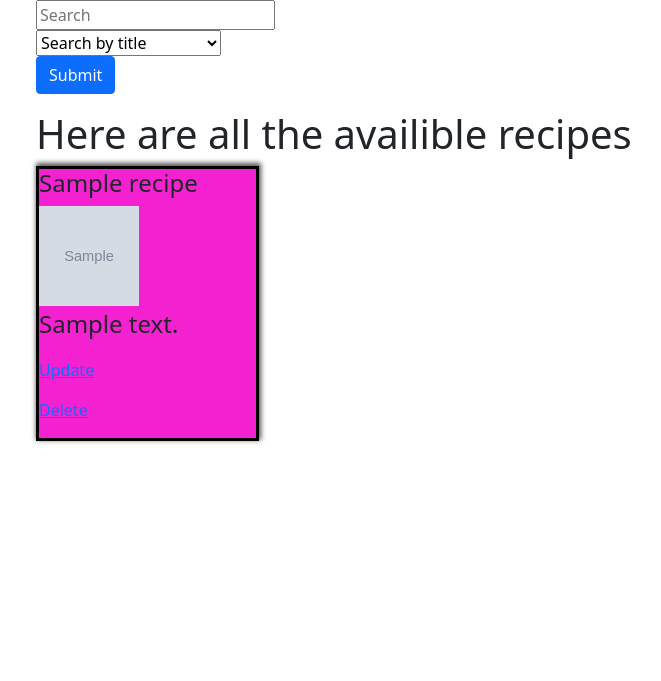
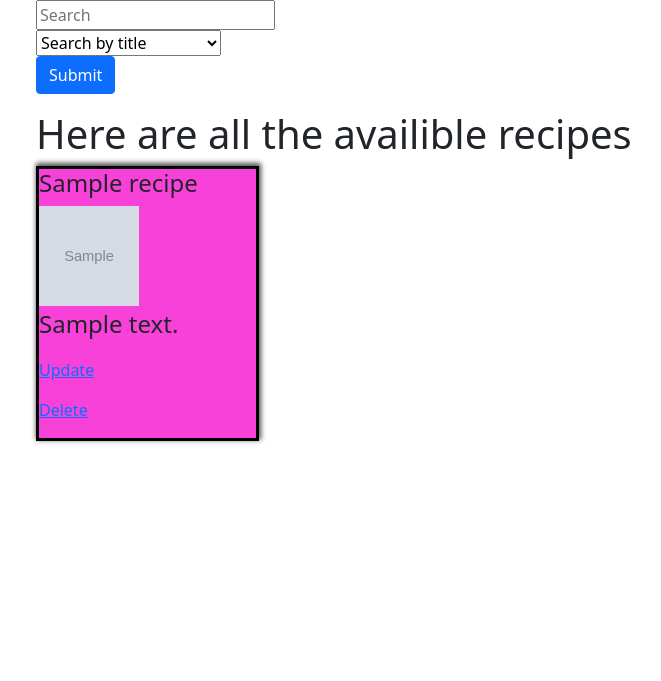
Before and after one commit to moisefr/Flask_Adulting_Food, a Flask app: page /recipe/search in a window 1280 px wide. Shown: the part 64-745 px from the top of the page, without its empty margins (46-707 px from the left). Run offline with Flask 2, Linux system fonts and the light colour scheme; grey boxes marked "Sample" are stand-in pictures; a database or web service that is not in the repository returns one stand-in record (values such as "Sample title"); some libraries are stand-ins or nearby versions.

Commit message:
Update read_recipe_search.css

```diff
--- a/static/styles/read_recipe_search.css
+++ b/static/styles/read_recipe_search.css
@@ -15,7 +15,7 @@
     width: 100%;
     height: 100%;
     flex: auto;
-    background-color: #f321d0;
+    background-color: #f741d8;
     border: black;
     border-style: solid;
   }
```
